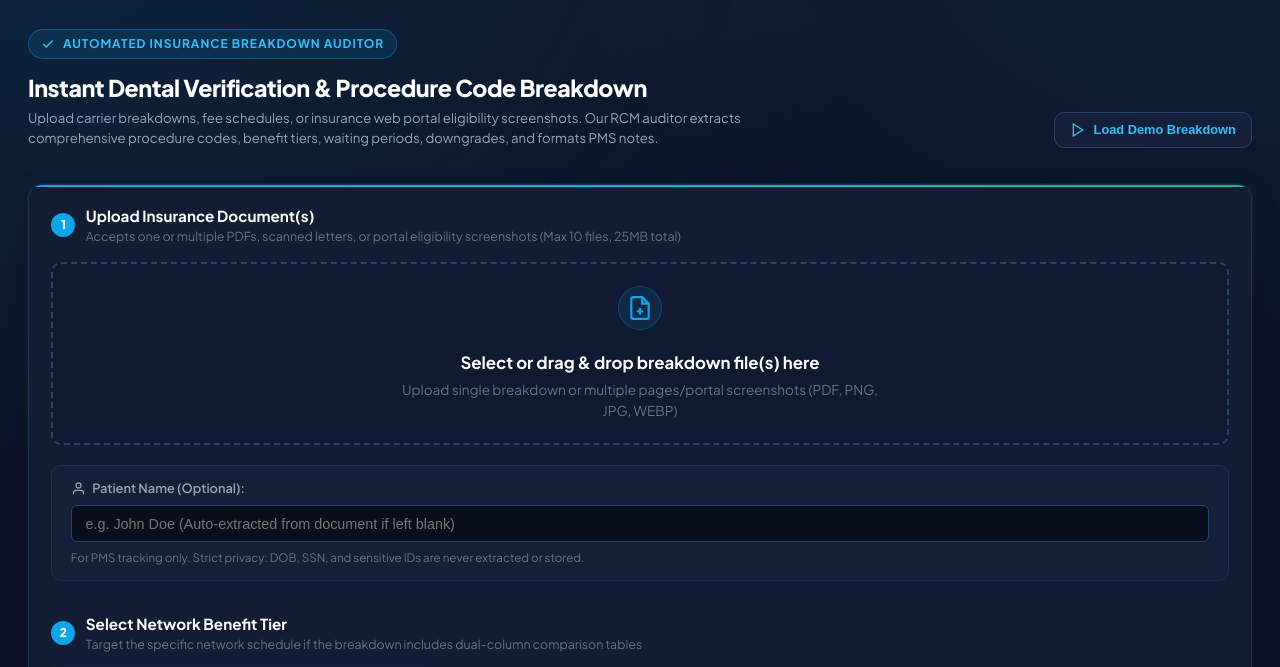
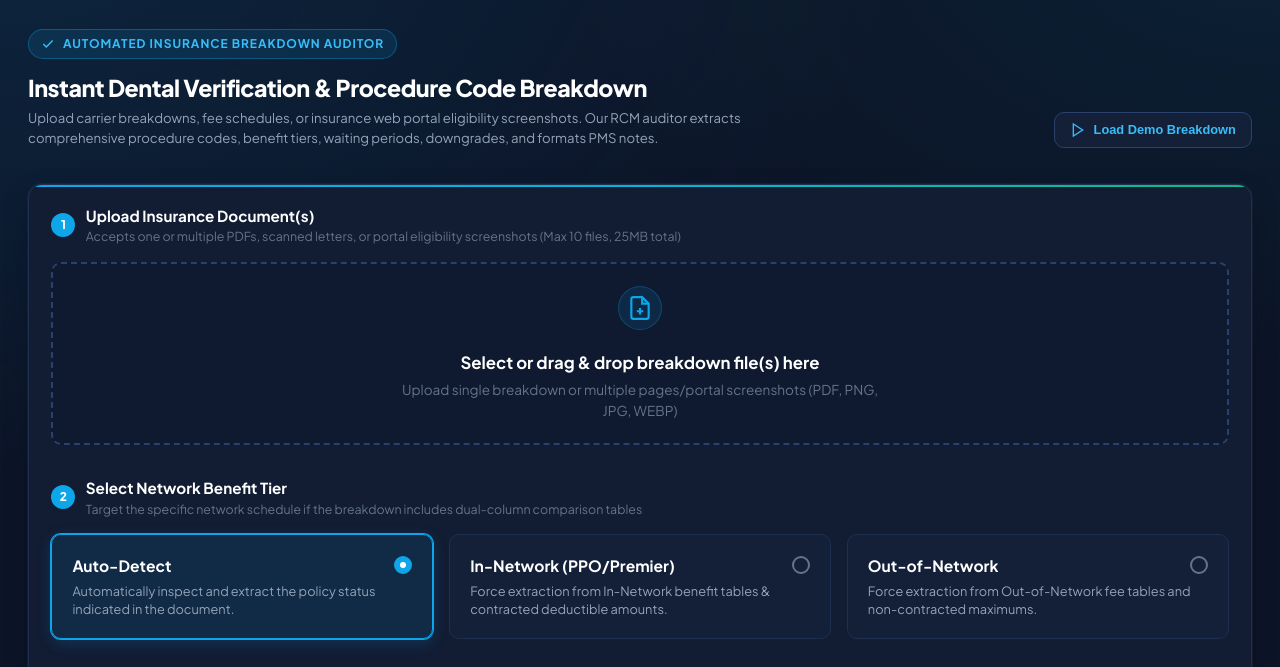
Before and after one commit to Eunara/dental-iv-ai, a website: page public/index.html in a window 1280 px wide. Shown: the part 82-749 px from the top of the page. Drawn offline with Linux system fonts and the light colour scheme; no server answers.

Commit message:
Remove patient-input-group from upload form and stylesheet

```diff
--- a/public/index.html
+++ b/public/index.html
@@ -127,19 +127,6 @@
           <div class="files-items-grid" id="filesItemsGrid">
             <!-- Dynamically populated files -->
           </div>
-        </div>
-
-        <!-- Optional Patient Name (Safe RCM Tag) -->
-        <div class="patient-input-group">
-          <label class="patient-input-label" for="patientNameInput">
-            <svg width="15" height="15" viewBox="0 0 24 24" fill="none" stroke="currentColor" stroke-width="2">
-              <path d="M20 21v-2a4 4 0 0 0-4-4H8a4 4 0 0 0-4 4v2"></path>
-              <circle cx="12" cy="7" r="4"></circle>
-            </svg>
-            Patient Name (Optional):
-          </label>
-          <input type="text" id="patientNameInput" class="patient-name-field" placeholder="e.g. John Doe (Auto-extracted from document if left blank)" autocomplete="off">
-          <div class="patient-input-hint">For PMS tracking only. Strict privacy: DOB, SSN, and sensitive IDs are never extracted or stored.</div>
         </div>
 
         <!-- STEP 2: NETWORK TIER SELECTION -->
--- a/public/style.css
+++ b/public/style.css
@@ -2138,47 +2138,6 @@
       letter-spacing: 0.02em;
     }
 
-    .patient-input-group {
-      margin-top: 1.25rem;
-      background: rgba(23, 35, 62, 0.5);
-      border: 1px solid var(--border-subtle);
-      border-radius: var(--radius-md);
-      padding: 0.85rem 1.15rem;
-      display: flex;
-      flex-direction: column;
-      gap: 0.4rem;
-    }
-
-    .patient-input-label {
-      font-size: 0.8rem;
-      font-weight: 600;
-      color: var(--text-secondary);
-      display: flex;
-      align-items: center;
-      gap: 0.4rem;
-    }
-
-    .patient-name-field {
-      width: 100%;
-      background: #080e1b;
-      border: 1px solid var(--border-medium);
-      border-radius: var(--radius-sm);
-      color: #fff;
-      padding: 0.6rem 0.85rem;
-      font-size: 0.9rem;
-      outline: none;
-      transition: border-color 0.2s;
-    }
-
-    .patient-name-field:focus {
-      border-color: var(--teal-primary);
-    }
-
-    .patient-input-hint {
-      font-size: 0.725rem;
-      color: var(--text-muted);
-    }
-
     /* Verification History Drawer / Modal */
     .history-drawer-backdrop {
       position: fixed;
```
